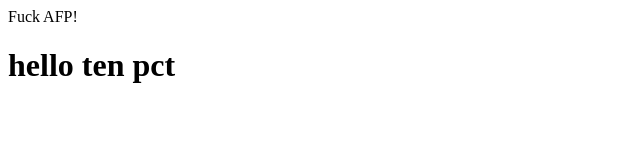
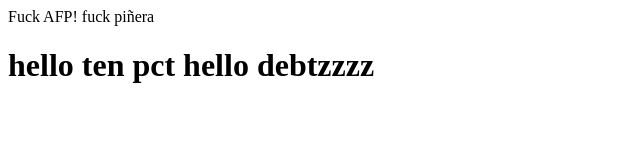
Before and after one commit to tere920/coursera-test, a plain HTML site: page site/index.html in a window 1280 px wide. Shown: the whole page, without its empty margins (0-640 px from the left). Drawn offline with Linux system fonts and the light colour scheme.

Commit message:
small addition to page content

```diff
--- a/site/index.html
+++ b/site/index.html
@@ -1,9 +1,9 @@
 <!DOCTYPE html>
 <html>
   <head>
-     </title>Fuck AFP!</title>
+     </title>Fuck AFP! fuck piñera</title>
   </head>
 <body>
-   <h1>hello ten pct</h1>
+   <h1>hello ten pct hello debtzzzz</h1>
 </body>
 </html>
```
